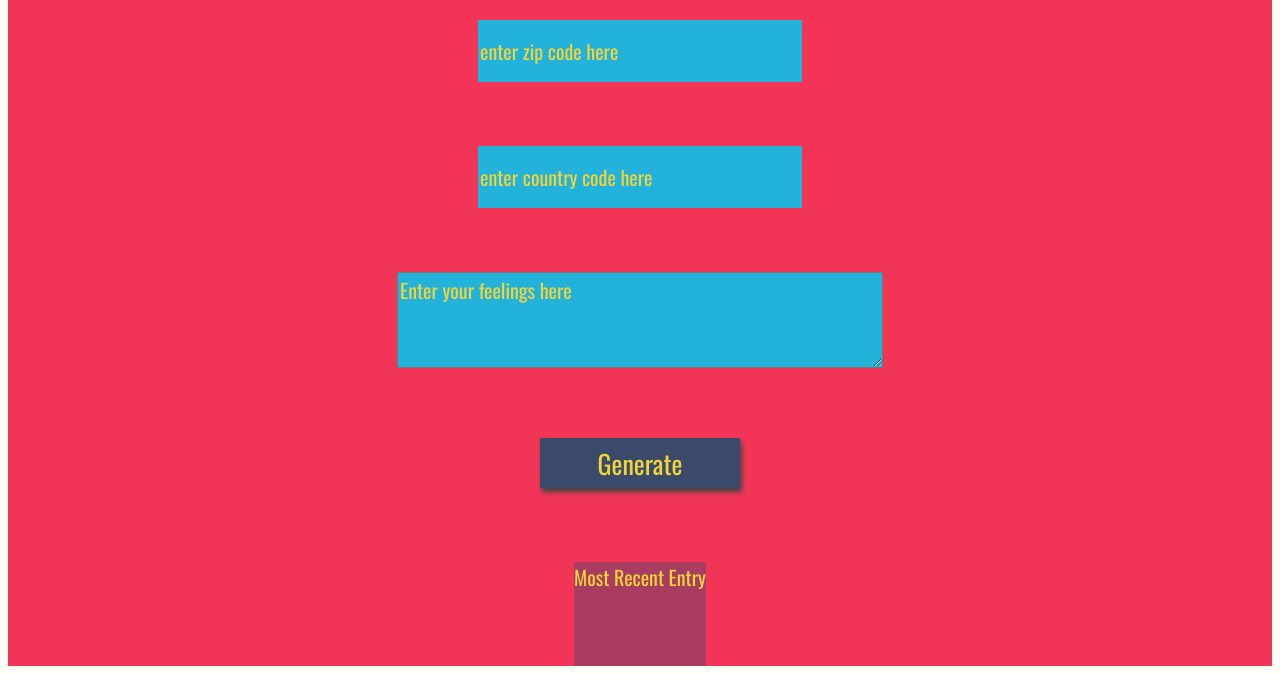
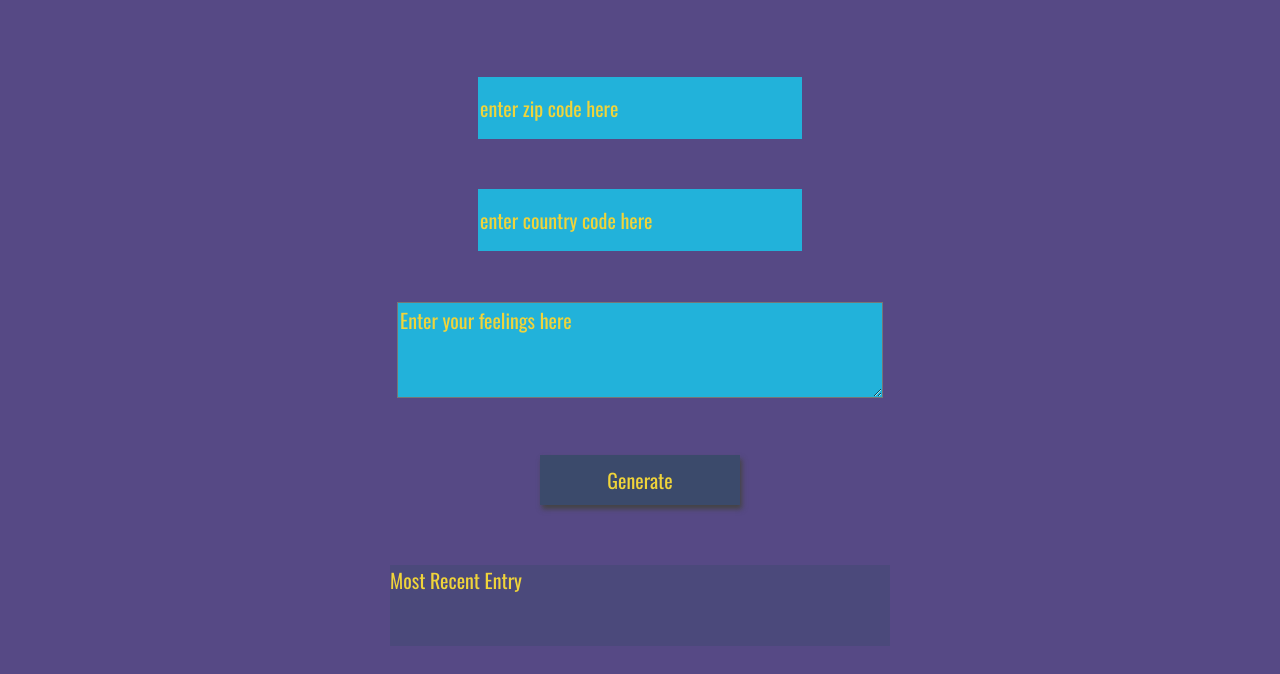
Before and after one commit to iuliabivolaru/weather-journal-app, a plain HTML site: page website/index.html in a window 1280 px wide. Shown: the part 142-816 px from the top of the page. Drawn offline with nearby package versions, Linux system fonts and the light colour scheme; a web font is replaced by a local one.

Commit message:
Fix: update styling and do some refactoring

```diff
--- a/server.js
+++ b/server.js
@@ -33,13 +33,12 @@ app.get('/all', function getHandler(request, response) {
 
 app.post('/addWeatherData', function postHandler(request, response) {
     let body = request.body;
-    console.log(body);
     weatherData = {
         perceivedTemperature: body.temperature,
-        content: body.content,
+        content: body.usersFeelings,
         date: body.date
     };
     receivedDataArray.push(weatherData);
-    response.send({ans: 1});
+    response.send({post: "successful"});
     console.log(receivedDataArray);
 });
--- a/website/app.js
+++ b/website/app.js
@@ -2,6 +2,12 @@
 const baseUrl = 'http://api.openweathermap.org/data/2.5/weather?zip=';
 const apiKey = '&appid=2ce7c639a23cd64116b67d37126b24dd';
 document.getElementById('generate').addEventListener('click', populateAndGetWeatherData);
+
+function updateUI(data, usersFeelings) {
+    document.getElementById('date').innerHTML = 'Current date: ' + todaysDate;
+    document.getElementById('temp').innerHTML = 'Feels-like temperature: ' + data.main.feels_like;
+    document.getElementById('content').innerHTML = 'Your feelings: ' + usersFeelings;
+}
 
 function populateAndGetWeatherData() {
     const zipCode = document.getElementById('zip').value;
@@ -9,14 +15,11 @@ function populateAndGetWeatherData() {
     const usersFeelings = document.getElementById('feelings').value;
     getWeatherData(baseUrl, zipCode, countryCode, apiKey)
         .then(data => {
-            console.log(data);
             postWeatherData('/addWeatherData',
             { temperature: data.main.feels_like,
               usersFeelings,
               date: todaysDate });
-            document.getElementById('date').innerHTML = todaysDate;
-            document.getElementById('temp').innerHTML = data.main.feels_like;
-            document.getElementById('content').innerHTML = usersFeelings;
+            updateUI(data, usersFeelings);
         });
 }
 
@@ -31,7 +34,6 @@ const getWeatherData = async (baseUrl, zipCode, countryCode, apiKey) => {
 }
 
 const postWeatherData = async (url = '', data = {}) => {
-    console.log(data);
     const response = await fetch(url, {
         method: 'POST',
         credentials: 'same-origin',
@@ -42,7 +44,6 @@ const postWeatherData = async (url = '', data = {}) => {
     });
     try {
         const postedData = await response.json();
-        console.log('postedData ', postedData);
         return postedData;
     } catch(error) {
         console.log("error", error);
@@ -52,5 +53,3 @@ const postWeatherData = async (url = '', data = {}) => {
 // Create a new date instance dynamically with JS
 let d = new Date();
 let todaysDate = d.getMonth()+'.'+ d.getDate()+'.'+ d.getFullYear();
-
-// TODO: - country code de pus in input; restyle; refactor code
--- a/website/index.html
+++ b/website/index.html
@@ -14,7 +14,7 @@
   <div class ="holder zip">
     <input type="text" id="zip" placeholder="enter zip code here">
   </div>
-  <div class ="holder zip">
+  <div class ="holder country">
     <input type="text" id="country" placeholder="enter country code here">
   </div>
   <div class ="holder feel">
--- a/website/style.css
+++ b/website/style.css
@@ -1,19 +1,23 @@
 body{
     background: #fffff8;
     font-family: -apple-system, BlinkMacSystemFont, sans-serif;
+    background-color: #564985;
+    font-size: 20px;
 }
 
 #app{
     display: grid;
     grid-auto-rows: minmax(60px, auto);
     justify-items: center;
-    /* grid-template-columns:  */
-    height:100vh;
-    background: #f23557;
+    grid-template-areas: "headline headline"
+                         "zip zip"
+                         "country country"
+                         "feel feel"
+                         "button button"
+                         "entry entry";
+    height: 100vh;
     color: #f0d43a;
-    justify-content: center;
     grid-gap: 1em;
-    font-size: 20px;
     font-family: 'Oswald', sans-serif;
 }
 
@@ -21,8 +25,23 @@ body{
 
 }
 
+.zip {
+    grid-area: zip;
+}
+
+.country {
+    grid-area: country;
+}
+
+.feel {
+    grid-area: feel;
+}
+
 .entry{
+    min-width: 500px;
     background: rgba(59, 74, 107, .4);
+    margin-bottom: 20px;
+    grid-area: entry;
 }
 
 #entryHolder{
@@ -42,18 +61,15 @@ body{
 }
 
 .headline {
-    margin: 30px;
+    margin: 60px 0;
+    font-size: 27px;
 }
 
 .title{
-
+    margin-bottom: 20px;
 }
 
 /*  Basic Styling To Override Default For Basic HTML Elements */
-label{
-    display:block;
-    font-size: 27px;
-}
 
 input{
     display: block;
@@ -71,10 +87,11 @@ button{
     height: 50px;
     background: #3b4a6b;
     color: #f0d43a;
-    font-size: 26px;
+    font-size: 20px;
     font-family: 'Oswald', sans-serif;
     border: none;
     box-shadow: 2px 4px 5px #444;
+    grid-area: button;
 }
 
 h1{
```
